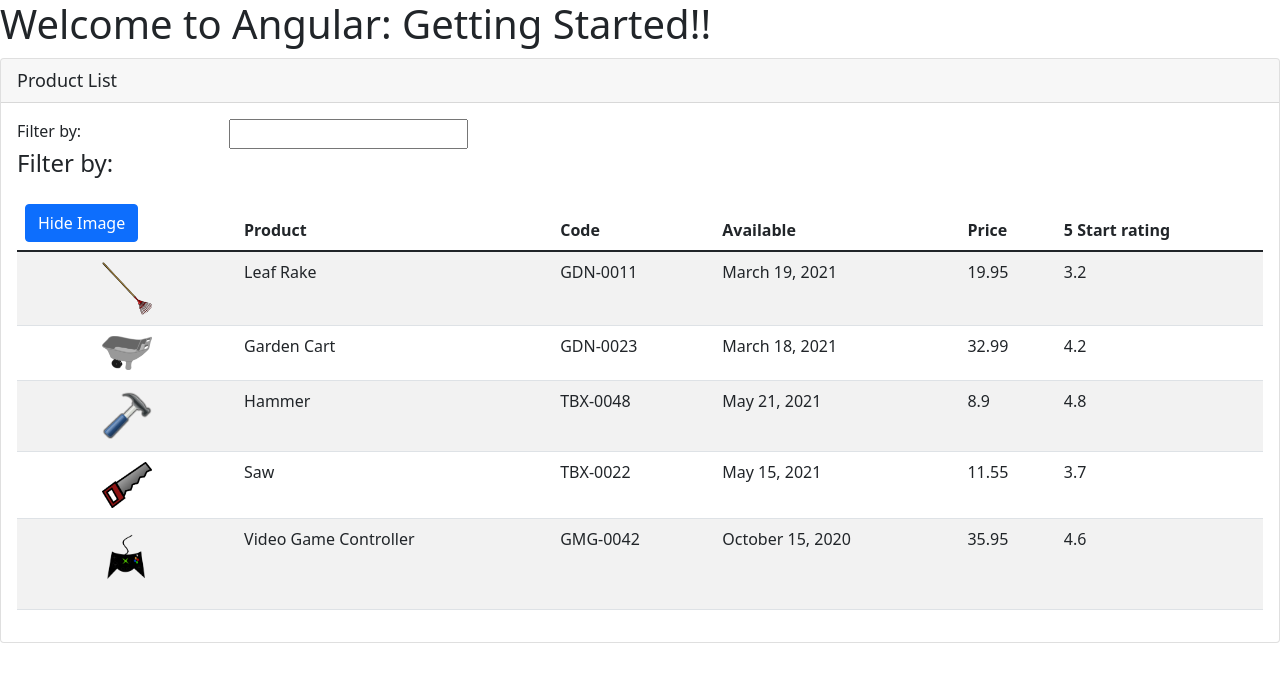
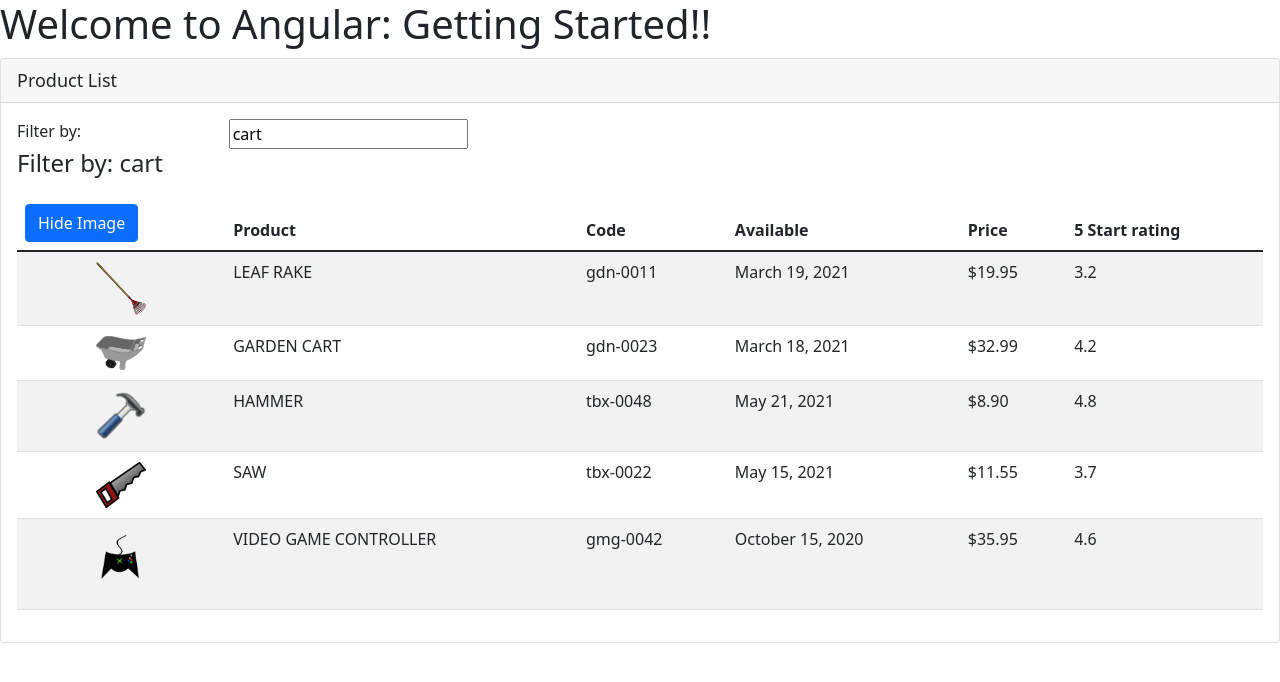
Before and after one commit to ls3gar5/AngularGettingStarted, an Angular app in the folder APM-Start/: page / in a window 1280 px wide. Shown: the top 682 px of the page. Built offline with nearby package versions, Linux system fonts and the light colour scheme.

Commit message:
Pipe from FormsModule

```diff
--- a/APM-Start/src/app/app.module.ts
+++ b/APM-Start/src/app/app.module.ts
@@ -1,4 +1,5 @@
 import { NgModule } from '@angular/core';
+import { FormsModule } from '@angular/forms';
 import { BrowserModule } from '@angular/platform-browser';
 
 import { AppComponent } from './app.component';
@@ -10,7 +11,8 @@ import { ProductListComponent } from './products/product-list.component';
     ProductListComponent
   ],
   imports: [
-    BrowserModule
+    BrowserModule,
+    FormsModule
   ],
   bootstrap: [AppComponent]
 })
--- a/APM-Start/src/app/products/product-list.component.html
+++ b/APM-Start/src/app/products/product-list.component.html
@@ -6,12 +6,13 @@
         <div class="row">
             <div class="col-md-2">Filter by:</div>
             <div class="col-md-4">
-                <input type="text">
+                <input type="text"
+                [(ngModel)]="listFilter">
             </div>
         </div>
         <div class="row">
             <div class="col-md-6">
-                <h4>Filter by:</h4>
+                <h4>Filter by: {{listFilter}}</h4>
             </div>
         </div>
         <!-- *<div class="row">
@@ -47,10 +48,10 @@
                             style.margin.px = {{imageMargin}}
                             />
                         </td>
-                        <td>{{item.productName}}</td>
-                        <td>{{item.productCode}}</td>
+                        <td>{{item.productName | uppercase}}</td>
+                        <td>{{item.productCode | lowercase}}</td>
                         <td>{{item.releaseDate}}</td>
-                        <td>{{item.price}}</td>
+                        <td>{{item.price | currency:'$':'symbol': '1.2-2' | lowercase}}</td>
                         <td>{{item.starRating}}</td>
                     </tr>
                 </tbody>
--- a/APM-Start/src/app/products/product-list.component.ts
+++ b/APM-Start/src/app/products/product-list.component.ts
@@ -10,6 +10,7 @@ export class ProductListComponent implements OnInit {
     imageWidth = 50;
     imageMargin = 2;
     showImage = true;
+    listFilter = "cart";
     products =[
         {
           "productId": 1,
```
